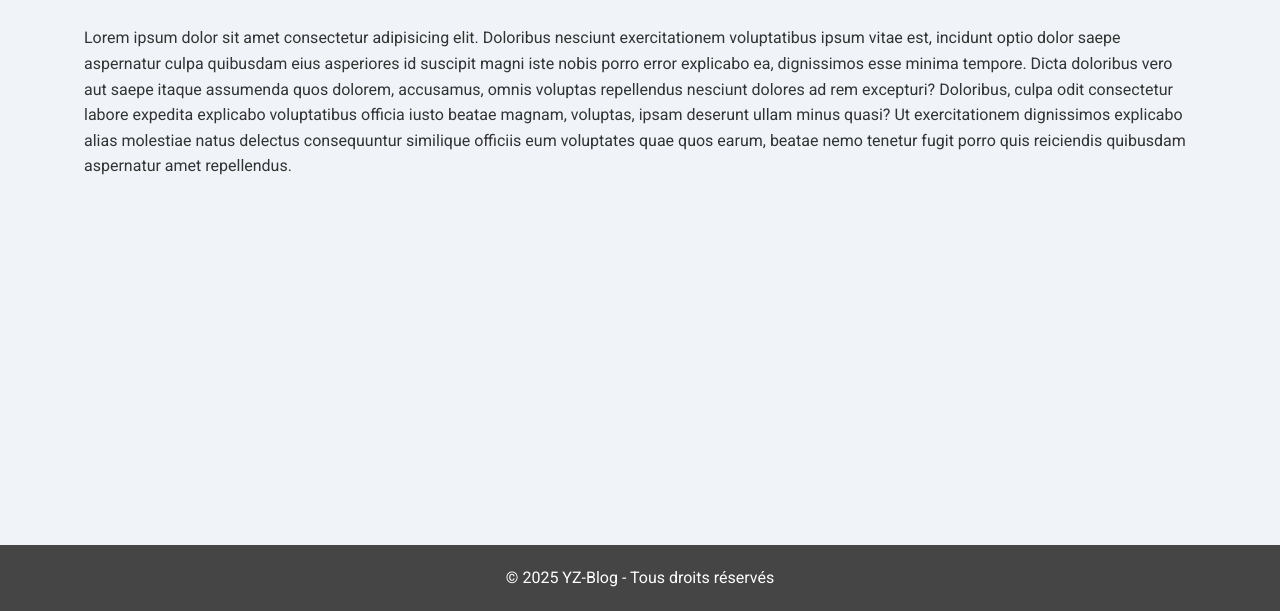
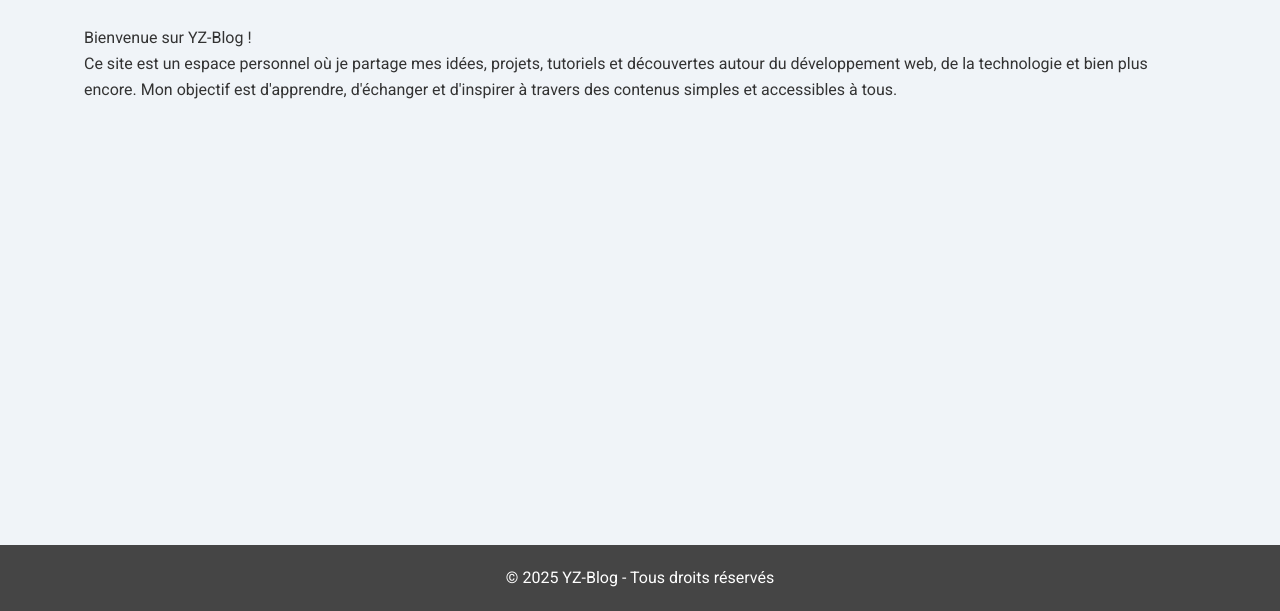
Before and after one commit to Zamily-8/YZ-Blog, a plain HTML site: page Frontend/apropos.html in a window 1280 px wide. Shown: the part 189-800 px from the top of the page. Drawn offline with Linux system fonts and the light colour scheme.

Commit message:
Update apropos.html

```diff
--- a/Frontend/apropos.html
+++ b/Frontend/apropos.html
@@ -25,10 +25,10 @@
         <div class="container">
             <section class="page-content">
                 <h1>À Propos de YZ-Blog</h1>
-                <p>Lorem ipsum dolor sit amet consectetur adipisicing elit. Doloribus nesciunt exercitationem voluptatibus ipsum vitae est, incidunt optio dolor saepe aspernatur culpa quibusdam eius asperiores id suscipit
-                     magni iste nobis porro error explicabo ea, dignissimos esse minima tempore. Dicta doloribus
-                     vero aut saepe itaque assumenda quos dolorem, accusamus, omnis voluptas repellendus nesciunt
-                     dolores ad rem excepturi? Doloribus, culpa odit consectetur labore expedita explicabo voluptatibus officia iusto beatae magnam, voluptas, ipsam deserunt ullam minus quasi? Ut exercitationem dignissimos explicabo alias molestiae natus delectus consequuntur similique officiis eum voluptates quae quos earum, beatae nemo tenetur fugit porro quis reiciendis quibusdam aspernatur amet repellendus.</p>
+                <p>Bienvenue sur YZ-Blog ! <br>
+                    Ce site est un espace personnel où je partage mes idées, projets, tutoriels et découvertes autour du développement web, de la technologie et bien plus encore.
+                    Mon objectif est d'apprendre, d'échanger et d'inspirer à travers des contenus simples et accessibles à tous.</p>
+                </p>
                 </section>
         </div>
     </main>
```
